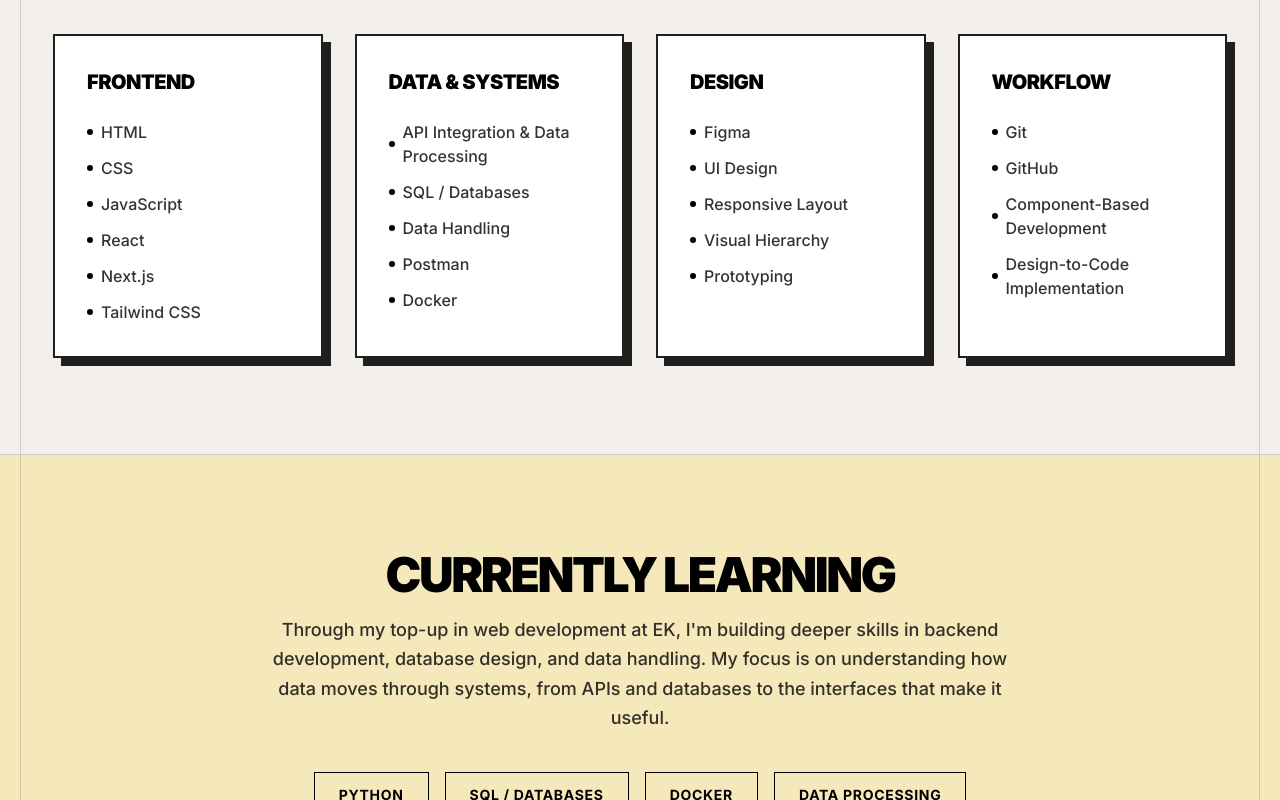
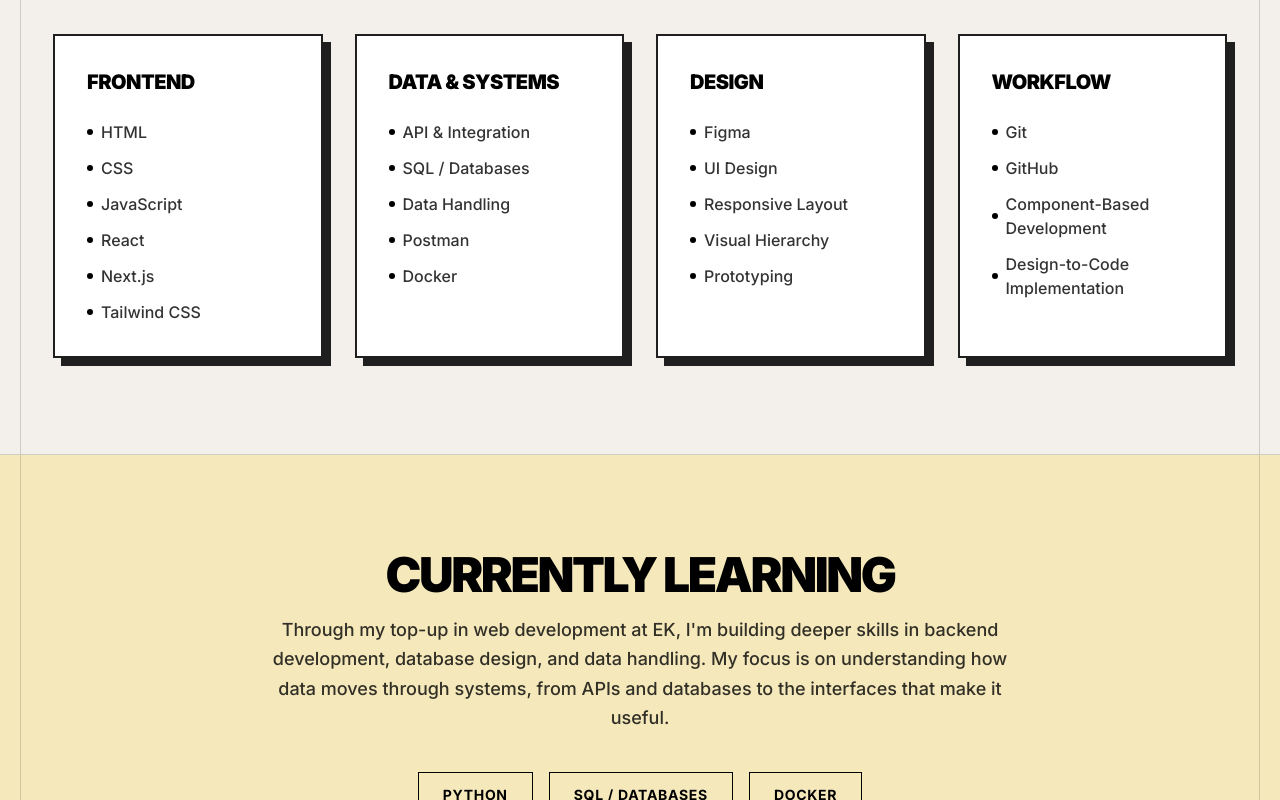
Before and after one commit to oscarlund121/portfolio_2026, a Next.js app: page / in a window 1280 px wide. Shown: the part 3160-3960 px from the top of the page. Built offline with nearby package versions, Linux system fonts and the light colour scheme.

Commit message:
feat: update CurrentlyLearning and SkillsSection components for clarity and accuracy in skill representation

```diff
--- a/src/components/sections/CurrentlyLearning.tsx
+++ b/src/components/sections/CurrentlyLearning.tsx
@@ -1,6 +1,6 @@
 import SectionHeading from "@/components/ui/SectionHeading";
 
-const currentlyLearning = ["Python", "SQL / Databases", "Docker", "Data Processing"];
+const currentlyLearning = ["Python", "SQL / Databases", "Docker"];
 
 export const CurrentlyLearning = () => {
   return (
@@ -9,7 +9,7 @@ export const CurrentlyLearning = () => {
         <SectionHeading title="Currently Learning" />
 
         <p className="text-lg text-black/80 max-w-3xl mx-auto font-medium leading-relaxed text-center mt-4 mb-10">
-          Through my top-up in web development at EK, I&apos;m building deeper skills in backend development, database design, and data handling. My focus is on understanding how data moves through systems, from APIs and databases to the interfaces that make it useful.
+          Through my top-up in web development at EK, I'm building deeper skills in backend development, database design, and data handling. My focus is on understanding how data moves through systems, from APIs and databases to the interfaces that make it useful.
         </p>
 
         <div className="flex flex-wrap justify-center gap-4">
--- a/src/components/sections/SkillsSection.tsx
+++ b/src/components/sections/SkillsSection.tsx
@@ -8,7 +8,7 @@ const skillGroups: SkillGroup[] = [
   },
   {
     title: "Data & Systems",
-    items: ["API Integration & Data Processing", "SQL / Databases", "Data Handling", "Postman", "Docker"],
+    items: ["API & Integration", "SQL / Databases", "Data Handling", "Postman", "Docker"],
   },
   {
     title: "Design",
```
